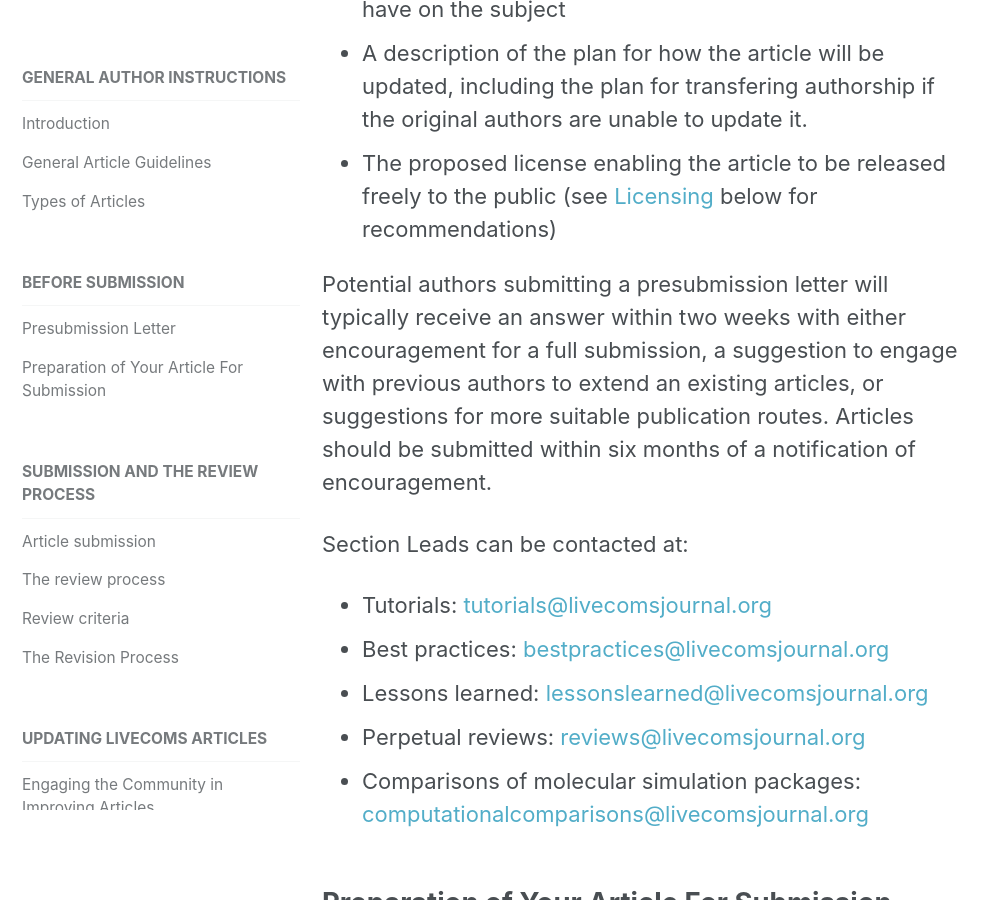
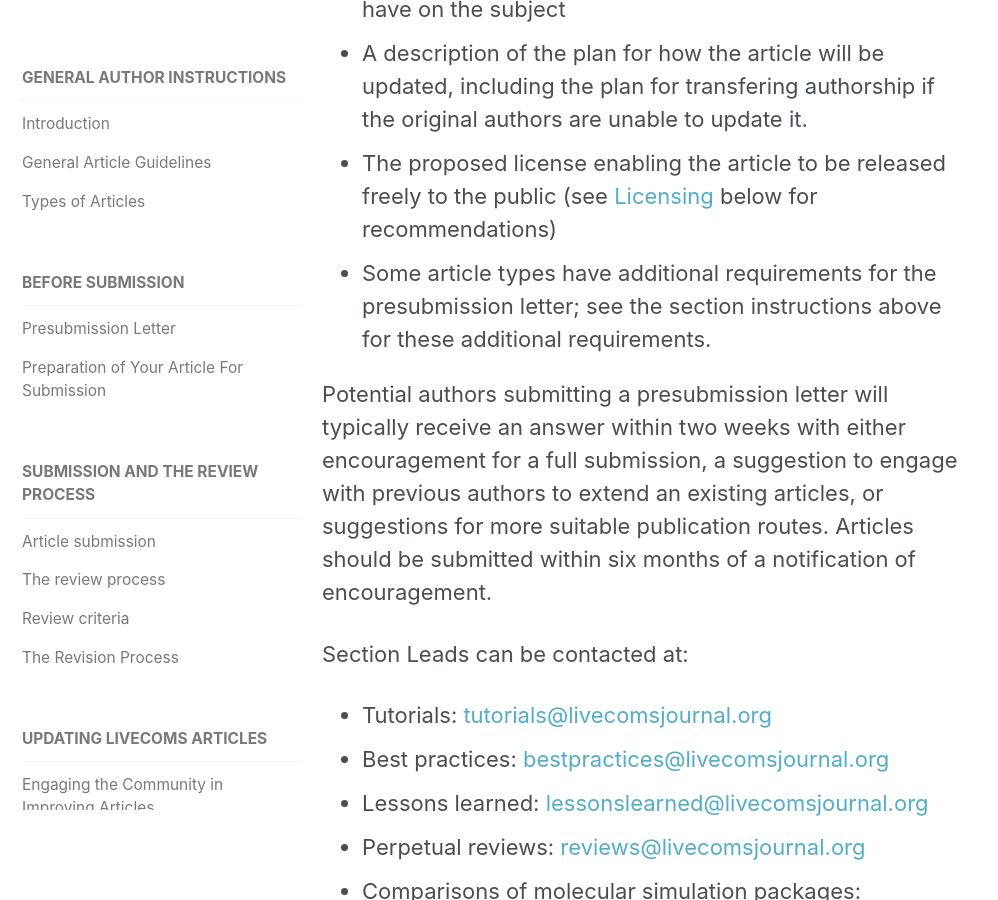
Before and after one commit to livecomsjournal/livecomsjournal.github.io, a Jekyll site: the page built from _author_instructions/01_policies.md, in a window 1280 px wide and 900 px high, scrolled down 2296 px. Shown: the whole window, without its empty margins (0-998 px from the left). Built offline with Jekyll 4.4.1, drawn with Linux system fonts in a browser that asks for light colours.

Commit message:
updating letter requirements
Updating the main instructions page to direct people to individual pages for any additional presubmission instructions (like the multiple viewpoints requirement for best practices)

```diff
--- a/_author_instructions/01_policies.md
+++ b/_author_instructions/01_policies.md
@@ -46,6 +46,7 @@
 * A summary of the expertise that the proposed authors have on the subject
 * A description of the plan for how the article will be updated, including the plan for transfering authorship if the original authors are unable to update it.
 * The proposed license enabling the article to be released freely to the public (see [Licensing](https://livecomsjournal.github.io/authors/policies/index.html#licensing) below for recommendations)
+* Some article types have additional requirements for the presubmission letter; see the section instructions above for these additional requirements.
 
 Potential authors submitting a presubmission letter will typically receive an answer within two weeks with either encouragement for a full submission, a suggestion to engage with previous authors to extend an existing articles, or suggestions for more suitable publication routes.
 Articles should be submitted within six months of a notification of encouragement.
```
